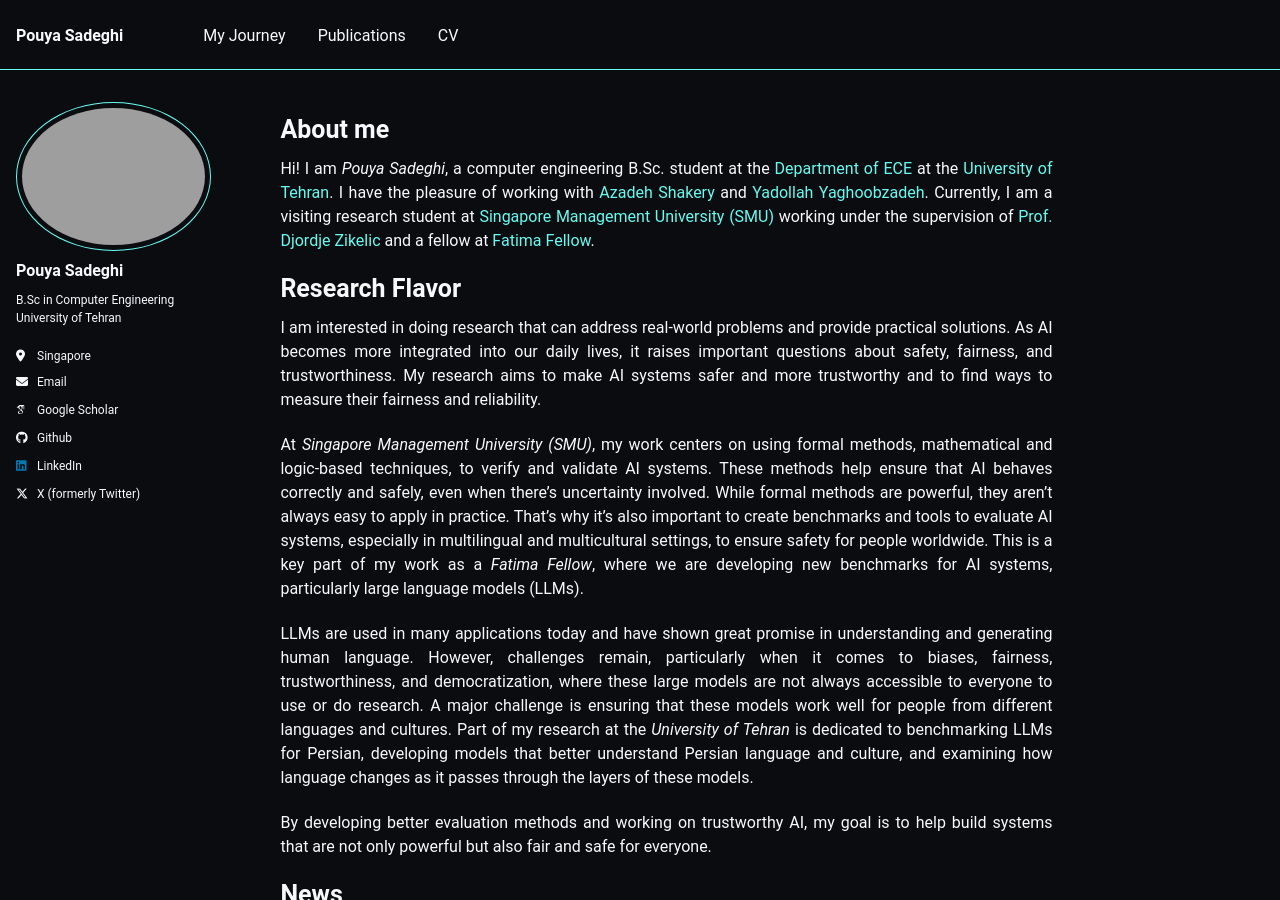
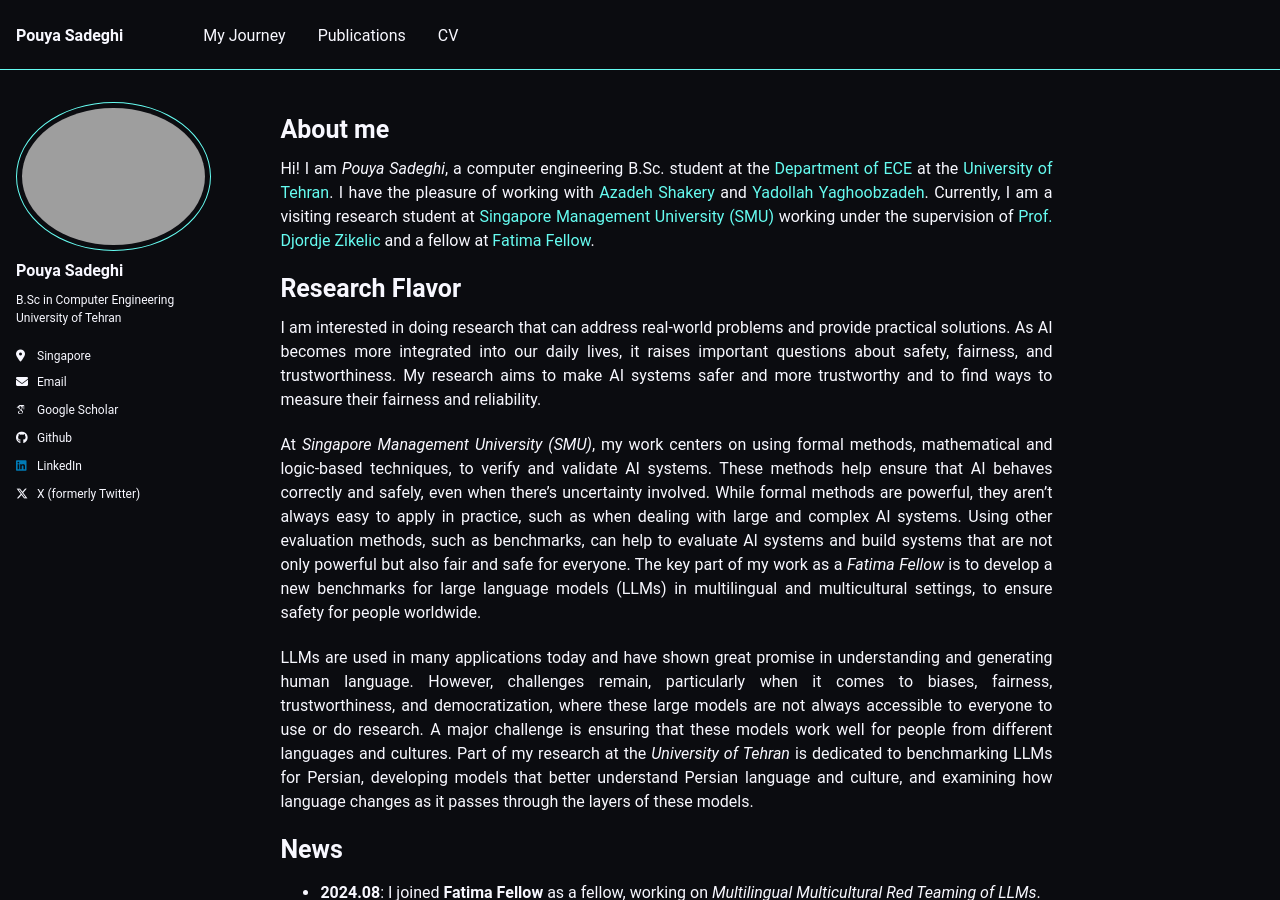
Before and after one commit to Ipouyall/Ipouyall.github.io, a Jekyll site: the page built from _pages/about.md, in a window 1280 px wide and 900 px high. Built offline with Jekyll 4.4.1, drawn with Linux system fonts in a browser that asks for light colours; some web fonts are replaced.

Commit message:
Update about-me

```diff
--- a/_pages/about.md
+++ b/_pages/about.md
@@ -25,15 +25,14 @@ My research aims to make AI systems safer and more trustworthy and to find ways
 
 At _Singapore Management University (SMU)_, my work centers on using formal methods, mathematical and logic-based techniques, to verify and validate AI systems.
 These methods help ensure that AI behaves correctly and safely, even when there’s uncertainty involved.
-While formal methods are powerful, they aren’t always easy to apply in practice.
-That’s why it’s also important to create benchmarks and tools to evaluate AI systems, especially in multilingual and multicultural settings, to ensure safety for people worldwide.
-This is a key part of my work as a _Fatima Fellow_, where we are developing new benchmarks for AI systems, particularly large language models (LLMs).
+While formal methods are powerful, they aren’t always easy to apply in practice, such as when dealing with large and complex AI systems.
+Using other evaluation methods, such as benchmarks, can help to evaluate AI systems and build systems that are not only powerful but also fair and safe for everyone.
+The key part of my work as a _Fatima Fellow_ is to develop a new benchmarks for large language models (LLMs) in multilingual and multicultural settings, to ensure safety for people worldwide.
 
 LLMs are used in many applications today and have shown great promise in understanding and generating human language.
 However, challenges remain, particularly when it comes to biases, fairness, trustworthiness, and democratization, where these large models are not always accessible to everyone to use or do research.
 A major challenge is ensuring that these models work well for people from different languages and cultures. Part of my research at the _University of Tehran_ is dedicated to benchmarking LLMs for Persian, developing models that better understand Persian language and culture, and examining how language changes as it passes through the layers of these models.
 
-By developing better evaluation methods and working on trustworthy AI, my goal is to help build systems that are not only powerful but also fair and safe for everyone.
 
 News
 ======
```
